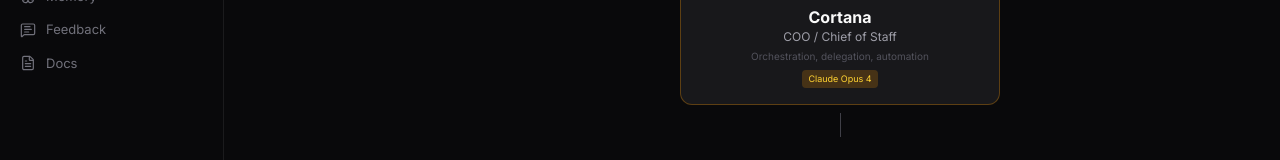
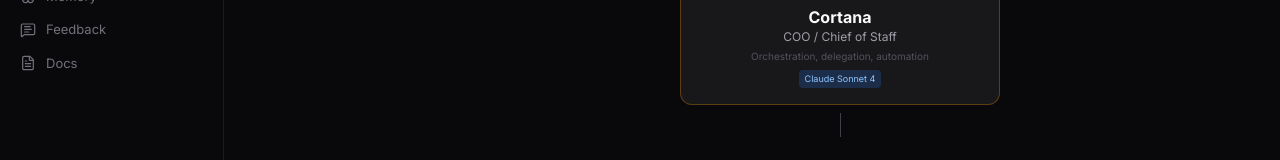
Before and after one commit to blok-blok-studio/mission-control, a Next.js app: page /agents in a window 1280 px wide. Shown: the part 385-545 px from the top of the page. Built offline with nearby package versions, Linux system fonts and the light colour scheme; no server answers.

Commit message:
Fix Cortana model display - use dynamic data instead of hardcoded values

```diff
--- a/src/app/agents/page.tsx
+++ b/src/app/agents/page.tsx
@@ -129,8 +129,8 @@
           emoji="⚡"
           color="amber"
           subtitle="Orchestration, delegation, automation"
-          model="Claude Opus 4"
-          tier="opus"
+          model={getAgent("main")?.model ?? "Claude Sonnet 4"}
+          tier={getAgent("main")?.tier ?? "sonnet"}
           liveStatus={agentStatuses?.find((s) => s.agentId === "main")?.status}
           currentTask={agentStatuses?.find((s) => s.agentId === "main")?.currentTask}
         />
```
